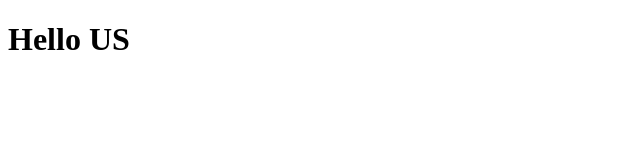
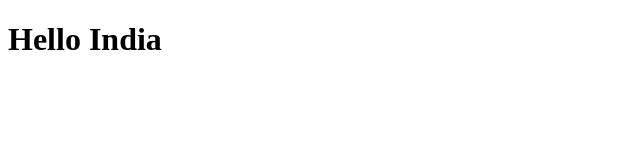
Before and after one commit to Adirohansuyal/SW, a plain HTML site: page hello-world-site/index.html in a window 1280 px wide. Shown: the full height of the page, 0-640 px from the left. Drawn offline with Linux system fonts and the light colour scheme.

Commit message:
Rollback production to Hello India

```diff
--- a/hello-world-site/index.html
+++ b/hello-world-site/index.html
@@ -3,9 +3,9 @@
 <head>
     <meta charset="UTF-8">
     <meta name="viewport" content="width=device-width, initial-scale=1.0">
-    <title>US Version</title>
+    <title>India Version</title>
 </head>
 <body>
-    <h1>Hello US</h1>
+    <h1>Hello India</h1>
 </body>
 </html>
```
